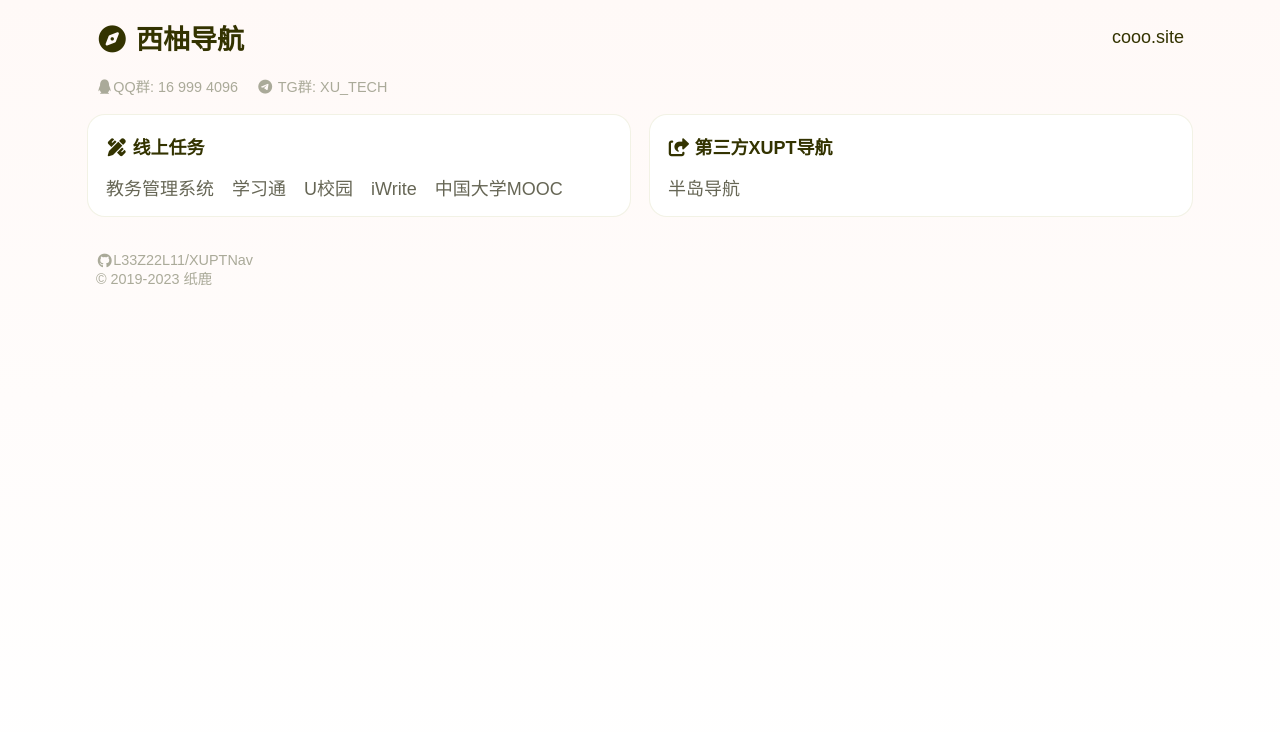
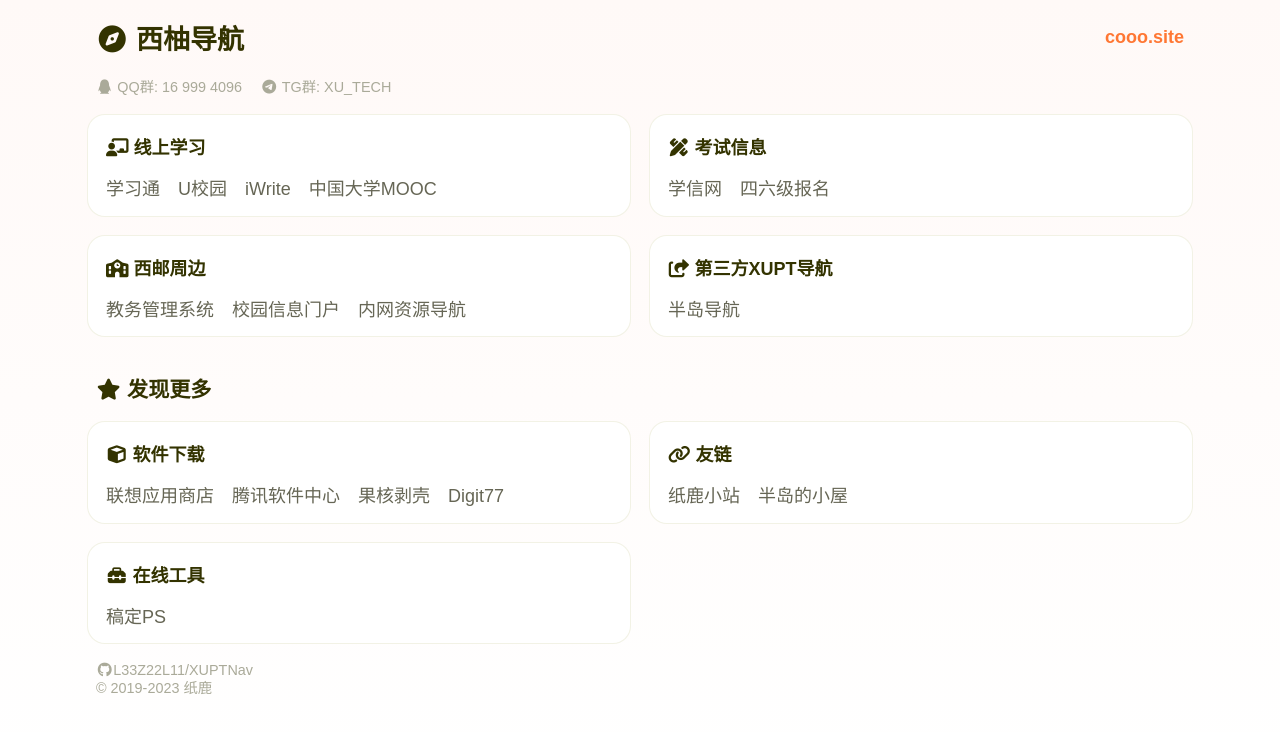
Before and after one commit to L33Z22L11/XUPT-Nav, a plain HTML site: page index.html in a window 1280 px wide. Drawn offline with Linux system fonts and the light colour scheme.

Commit message:
add links

```diff
--- a/index.html
+++ b/index.html
@@ -14,25 +14,41 @@
 <body>
     <nav>
         <h2><a><i class="fa-solid fa-compass"></i> 西柚导航</a></h2>
-        <p>cooo.site</p>
+        <strong>cooo.site</strong>
     </nav>
 
     <footer>
         <a href="https://jq.qq.com/?_wv=1027&k=lQfNSeEd">
-            <i class="fa-brands fa-qq"></i>QQ群: 16 999 4096</a>&emsp;
+            <i class="fa-brands fa-qq"></i> QQ群: 16 999 4096</a>&emsp;
         <a href="https://t.me/xu_tech"><i class="fa-brands fa-telegram"></i>
             TG群: XU_TECH</a>
     </footer>
 
     <div class="bicol">
         <div class="card">
-            <h4><i class="fa-solid fa-pen-ruler"></i> 线上任务</h4>
+            <h4><i class="fa-solid fa-chalkboard-user"></i> 线上学习</h4>
             <div class="list">
-                <a href="http://www.zfjw.xupt.edu.cn/jwglxt">教务管理系统</a>
                 <a href="http://i.chaoxing.com/">学习通</a>
                 <a href="https://u.unipus.cn/user/student">U校园</a>
                 <a href="http://iwrite.unipus.cn/student">iWrite</a>
                 <a href="https://icourse163.org/home.htm">中国大学MOOC</a>
+            </div>
+        </div>
+
+        <div class="card">
+            <h4><i class="fa-solid fa-school"></i> 西邮周边</h4>
+            <div class="list">
+                <a href="http://www.zfjw.xupt.edu.cn/jwglxt">教务管理系统</a>
+                <a href="http://i.xiyou.edu.cn/">校园信息门户</a>
+                <a href="https://sec.xupt.edu.cn/">内网资源导航</a>
+            </div>
+        </div>
+
+        <div class="card">
+            <h4><i class="fa-solid fa-pen-ruler"></i> 考试信息</h4>
+            <div class="list">
+                <a href="https://www.chsi.com.cn/">学信网</a>
+                <a href="https://cet-bm.neea.edu.cn/">四六级报名</a>
             </div>
         </div>
 
@@ -44,6 +60,36 @@
         </div>
     </div>
 
+    <nav>
+        <h3><a><i class="fa-solid fa-star"></i> 发现更多</a></h3>
+    </nav>
+    <div class="bicol">
+        <div class="card">
+            <h4><i class="fa-solid fa-cube"></i> 软件下载</h4>
+            <div class="list">
+                <a href="https://lestore.lenovo.com/">联想应用商店</a>
+                <a href="https://pc.qq.com/">腾讯软件中心</a>
+                <a href="https://www.ghxi.com/">果核剥壳</a>
+                <a href="https://www.digit77.com/">Digit77</a>
+            </div>
+        </div>
+
+        <div class="card">
+            <h4><i class="fa-solid fa-toolbox"></i> 在线工具</h4>
+            <div class="list">
+                <a href="https://ps.gaoding.com/#/?from=gaoding">稿定PS</a>
+            </div>
+        </div>
+
+        <div class="card">
+            <h4><i class="fa-solid fa-link"></i> 友链</h4>
+            <div class="list">
+                <a href="https://zhilu.cyou/">纸鹿小站</a>
+                <a href="https://www.bandao.ltd/">半岛的小屋</a>
+            </div>
+        </div>
+    </div>
+
     <footer>
         <a href="https://github.com/L33Z22L11/XUPTNav"><i class="fa-brands fa-github"></i>L33Z22L11/XUPTNav</a>
         <p>© 2019-2023 纸鹿</p>
```
